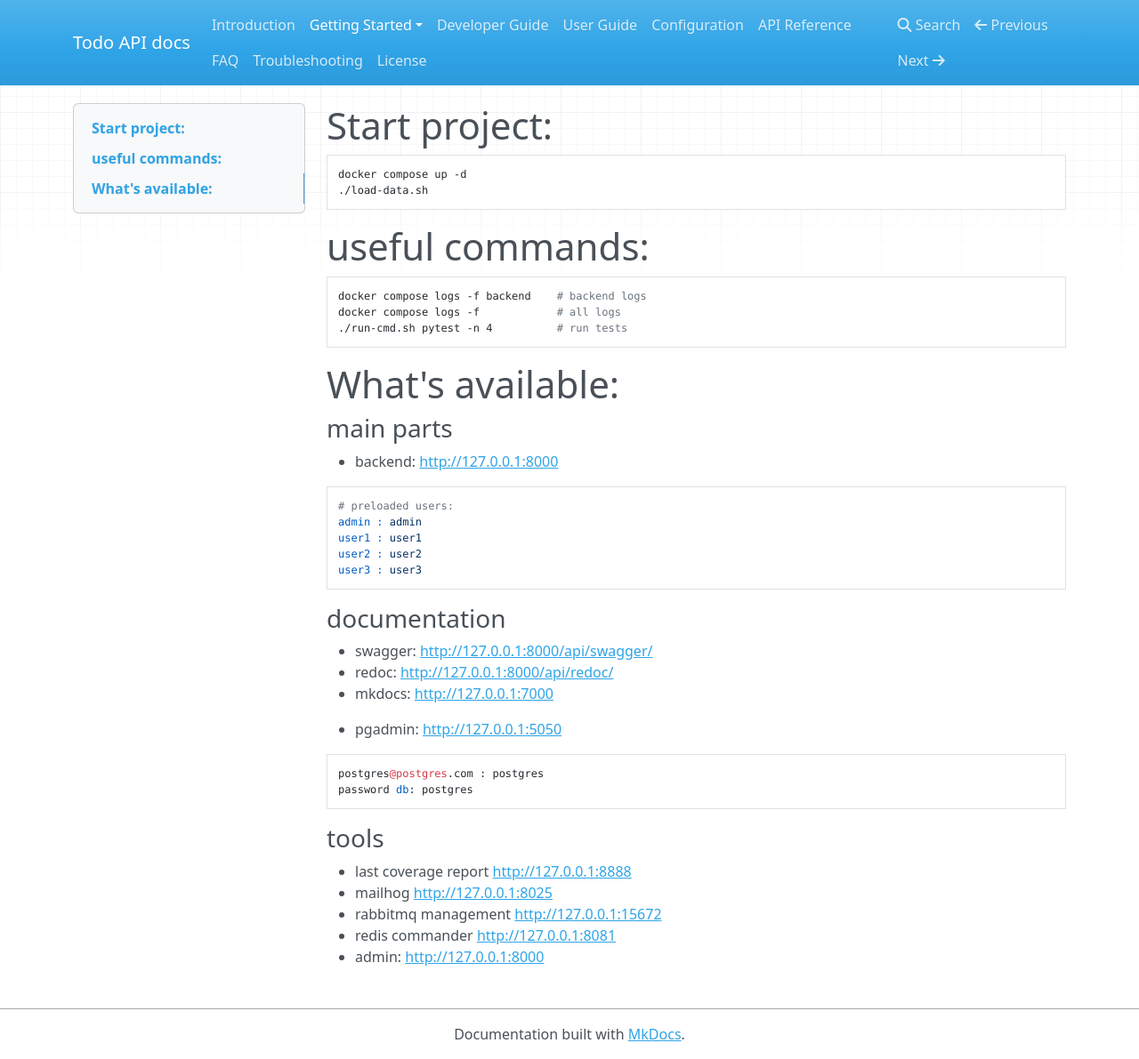
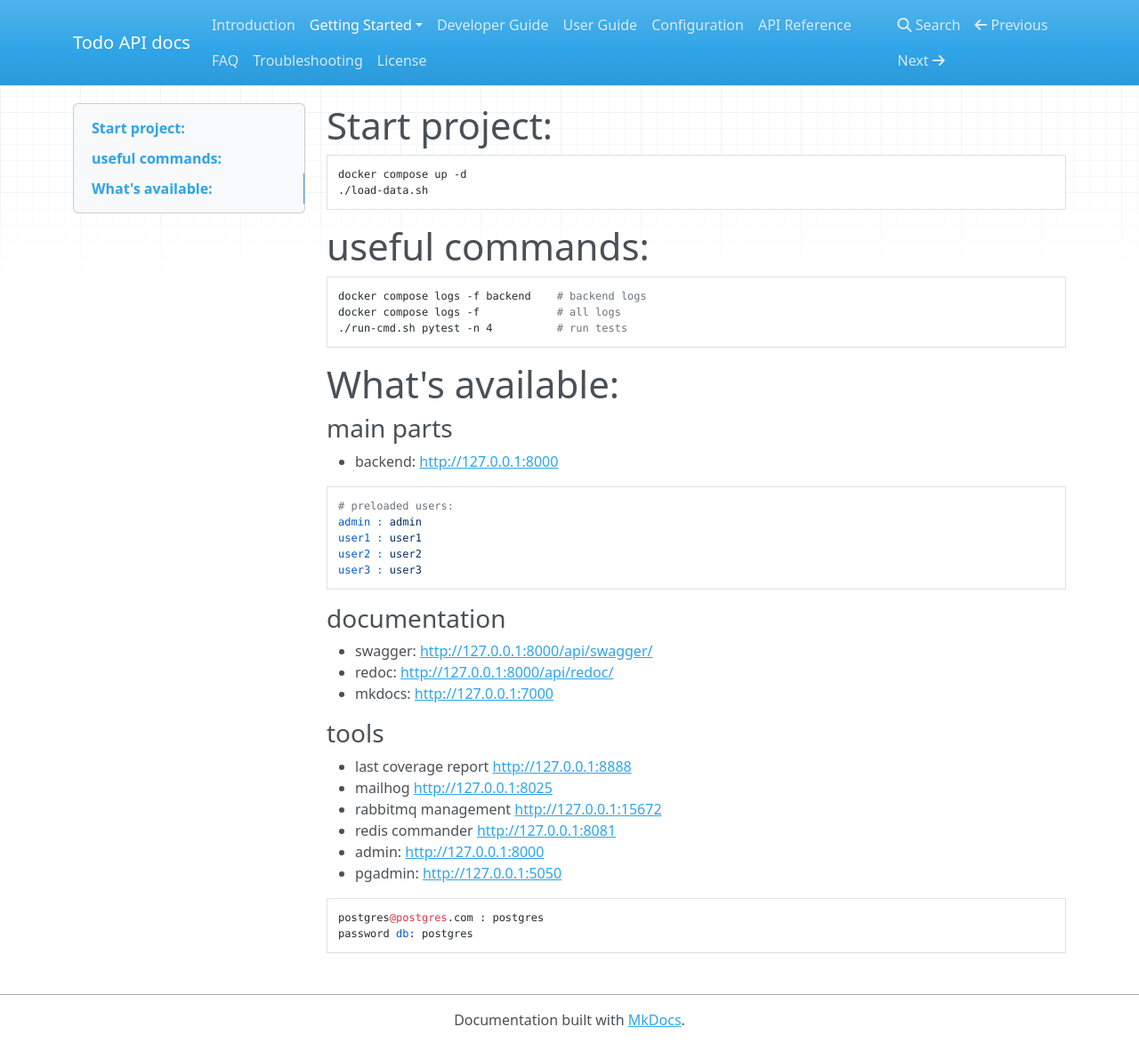
Before and after one commit to konradzagozda/django-REST-starter, an MkDocs documentation site: the page built from docs/docs/getting-started/basic-usage.md, in a window 1280 px wide and 1191 px high. Shown: the whole window at 89% size. Built offline with MkDocs 1.6.1, drawn with Linux system fonts in a browser that asks for light colours; nearby versions of some CDN libraries; some of the changed lines change nothing that is shown.

Commit message:
improve doc

````diff
--- a/docs/docs/getting-started/basic-usage.md
+++ b/docs/docs/getting-started/basic-usage.md
@@ -33,13 +33,6 @@ user3 : user3
 - redoc: [http://127.0.0.1:8000/api/redoc/](http://127.0.0.1:8000/api/redoc/)
 - mkdocs: [http://127.0.0.1:7000](http://127.0.0.1:7000)
 
-- pgadmin: [http://127.0.0.1:5050](http://127.0.0.1:5050)
-
-```
-postgres@postgres.com : postgres
-password db: postgres
-```
-
 ### tools
 
 - last coverage report [http://127.0.0.1:8888](http://127.0.0.1:8888)
@@ -47,3 +40,9 @@ password db: postgres
 - rabbitmq management [http://127.0.0.1:15672](http://127.0.0.1:15672)
 - redis commander [http://127.0.0.1:8081](http://127.0.0.1:8081)
 - admin: [http://127.0.0.1:8000](http://127.0.0.1:8000/admin)
+- pgadmin: [http://127.0.0.1:5050](http://127.0.0.1:5050)
+
+```
+postgres@postgres.com : postgres
+password db: postgres
+```
````
